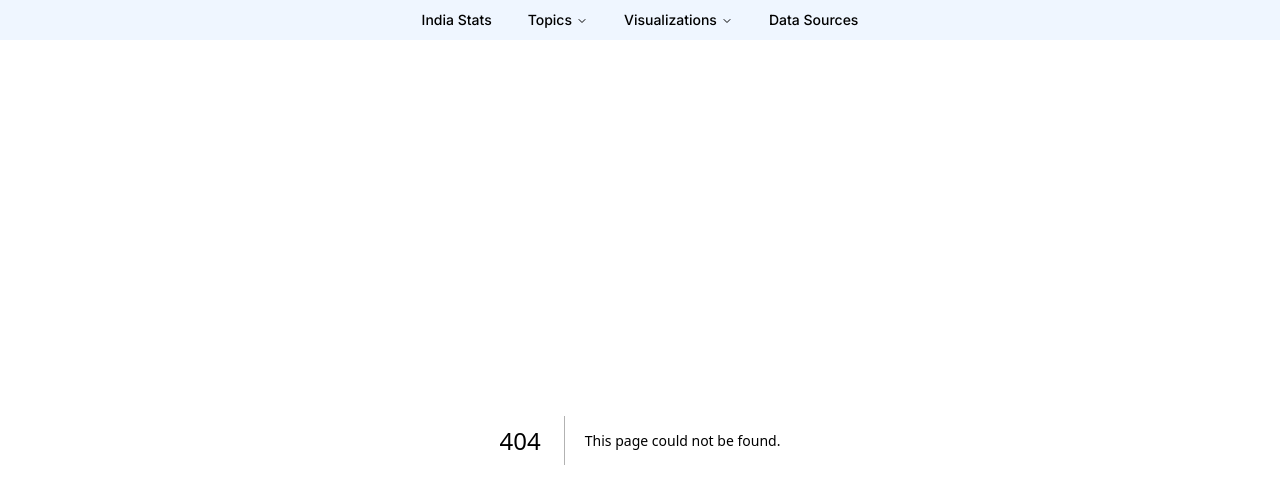
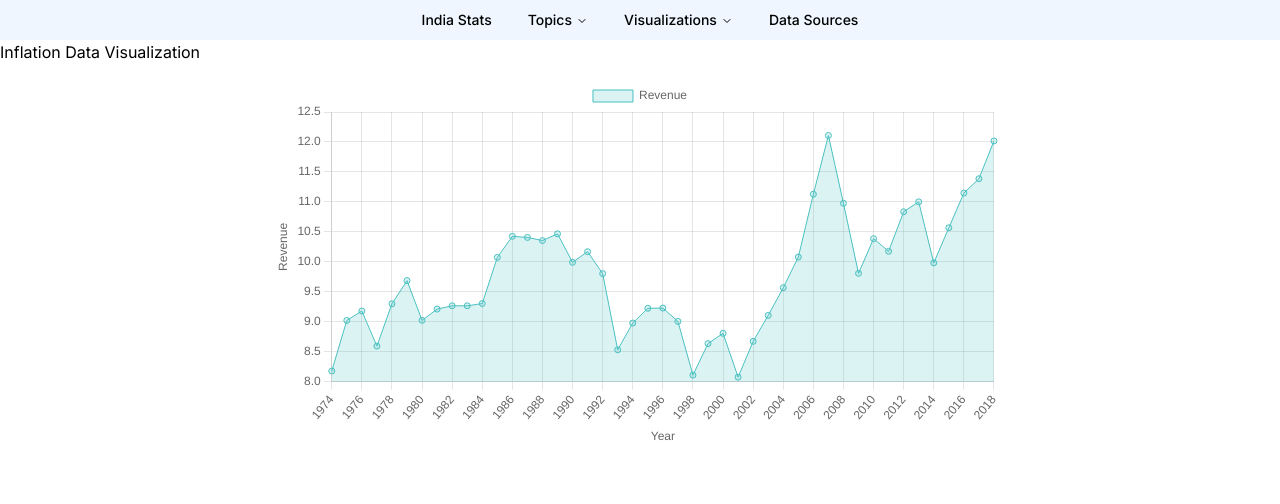
Before and after one commit to nasht12/indistats, a Next.js app: page /revenue in a window 1280 px wide. Before the commit this address had no page. Shown: the top 504 px of the page. Built offline with nearby package versions, Linux system fonts and the light colour scheme.

Commit message:
added line chart component

```diff
--- a/app/inflation/page.tsx
+++ b/app/inflation/page.tsx
@@ -1,6 +1,6 @@
 "use client";
 import React from "react";
-import InflationChart from "@/components/inflationchart";
+import LineChart from "@/components/line-chart";
 
 const InflationPage: React.FC = () => {
   const inflationData = [
@@ -139,9 +139,9 @@ const InflationPage: React.FC = () => {
   return (
     <div>
       <h1>Inflation Data Visualization</h1>
-      <InflationChart data={inflationData} />
+      <LineChart data={inflationData} field={"Inflation"} />
       <h1>Consumer Price Index Data Visualization</h1>
-      <InflationChart data={consumerPriceIndexData} />
+      <LineChart data={consumerPriceIndexData} field={"Inflation"} />
     </div>
   );
 };
--- /dev/null
+++ b/app/revenue/page.tsx
@@ -0,0 +1,65 @@
+"use client";
+import React from "react";
+import LineChart from "@/components/line-chart";
+
+const RevenuePage: React.FC = () => {
+  const revenueData = [
+     {
+            "1974": 8.18112088549798,
+            "1975": 9.02450290812779,
+            "1976": 9.18183799053208,
+            "1977": 8.59709420636431,
+            "1978": 9.30227453027132,
+            "1979": 9.68904892316569,
+            "1980": 9.02607173865502,
+            "1981": 9.21369031479097,
+            "1982": 9.26912135161155,
+            "1983": 9.26849740618579,
+            "1984": 9.30653986438454,
+            "1985": 10.0754185428104,
+            "1986": 10.4273088592738,
+            "1987": 10.4083099657377,
+            "1988": 10.3567380103189,
+            "1989": 10.4683445142138,
+            "1990": 9.99359139610285,
+            "1991": 10.1709224201253,
+            "1992": 9.80522844222105,
+            "1993": 8.53523362003571,
+            "1994": 8.98177201621707,
+            "1995": 9.22682469075296,
+            "1996": 9.23146869089268,
+            "1997": 9.00857773246063,
+            "1998": 8.11314351093247,
+            "1999": 8.63830002757078,
+            "2000": 8.81014349623956,
+            "2001": 8.07945444456957,
+            "2002": 8.67627393097178,
+            "2003": 9.10808432217665,
+            "2004": 9.57081708050975,
+            "2005": 10.0809315264093,
+            "2006": 11.1293370539256,
+            "2007": 12.1083469904396,
+            "2008": 10.9771721522223,
+            "2009": 9.80972540643427,
+            "2010": 10.3880397905448,
+            "2011": 10.1773871997608,
+            "2012": 10.8367717187679,
+            "2013": 11.0016256942917,
+            "2014": 9.98465419071312,
+            "2015": 10.5697090519718,
+            "2016": 11.1477384183764,
+            "2017": 11.3874439798131,
+            "2018": 12.0174277483166,
+        }
+
+  ];
+
+  return (
+    <div>
+      <h1>Inflation Data Visualization</h1>
+      <LineChart data={revenueData} field={"Revenue"}/>
+    </div>
+  );
+};
+
+export default RevenuePage;
--- a/components/inflationchart.tsx
+++ b/components/line-chart.tsx
@@ -7,9 +7,10 @@ interface InflationtData {
 
 interface InflationChartProps {
   data: InflationtData[];
+  field: string;
 }
 
-const InflationChart: React.FC<InflationChartProps> = ({ data}) => {
+const LineChart: React.FC<InflationChartProps> = ({ data, field }) => {
   const chartRef = useRef<Chart | null>(null);
   const canvasRef = useRef<HTMLCanvasElement | null>(null);
 
@@ -36,7 +37,7 @@ const InflationChart: React.FC<InflationChartProps> = ({ data}) => {
         labels: years,
         datasets: [
           {
-            label: "Inflation",
+            label: `${field}`,
             data: unemploymentValues,
             backgroundColor: "rgba(75, 192, 192, 0.2)",
             borderColor: "rgba(75, 192, 192, 1)",
@@ -58,7 +59,7 @@ const InflationChart: React.FC<InflationChartProps> = ({ data}) => {
           y: {
             title: {
               display: true,
-              text: "Inflation",
+              text: `${field}`,
             },
           },
         },
@@ -78,4 +79,4 @@ const InflationChart: React.FC<InflationChartProps> = ({ data}) => {
   );
 };
 
-export default InflationChart;
+export default LineChart;
```
